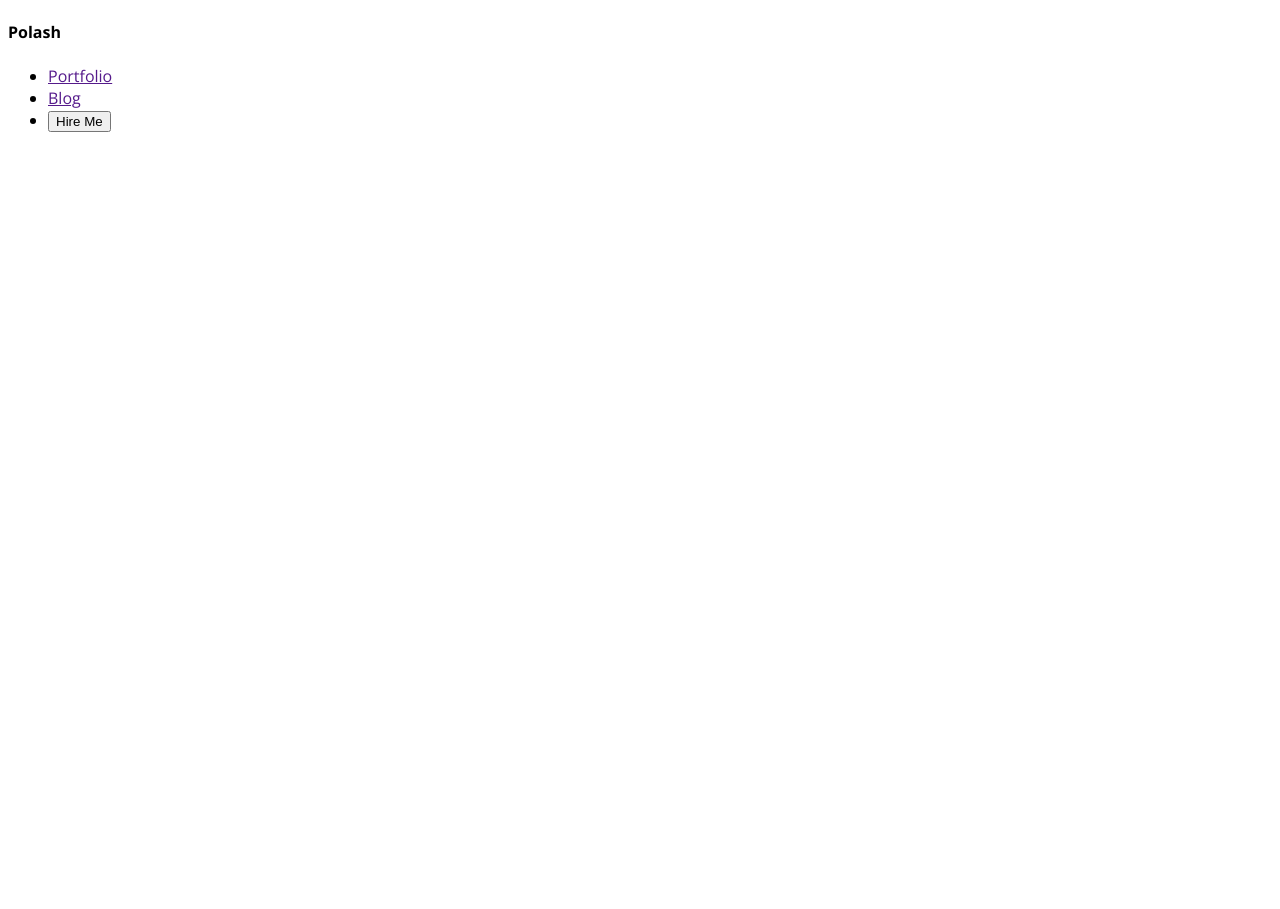
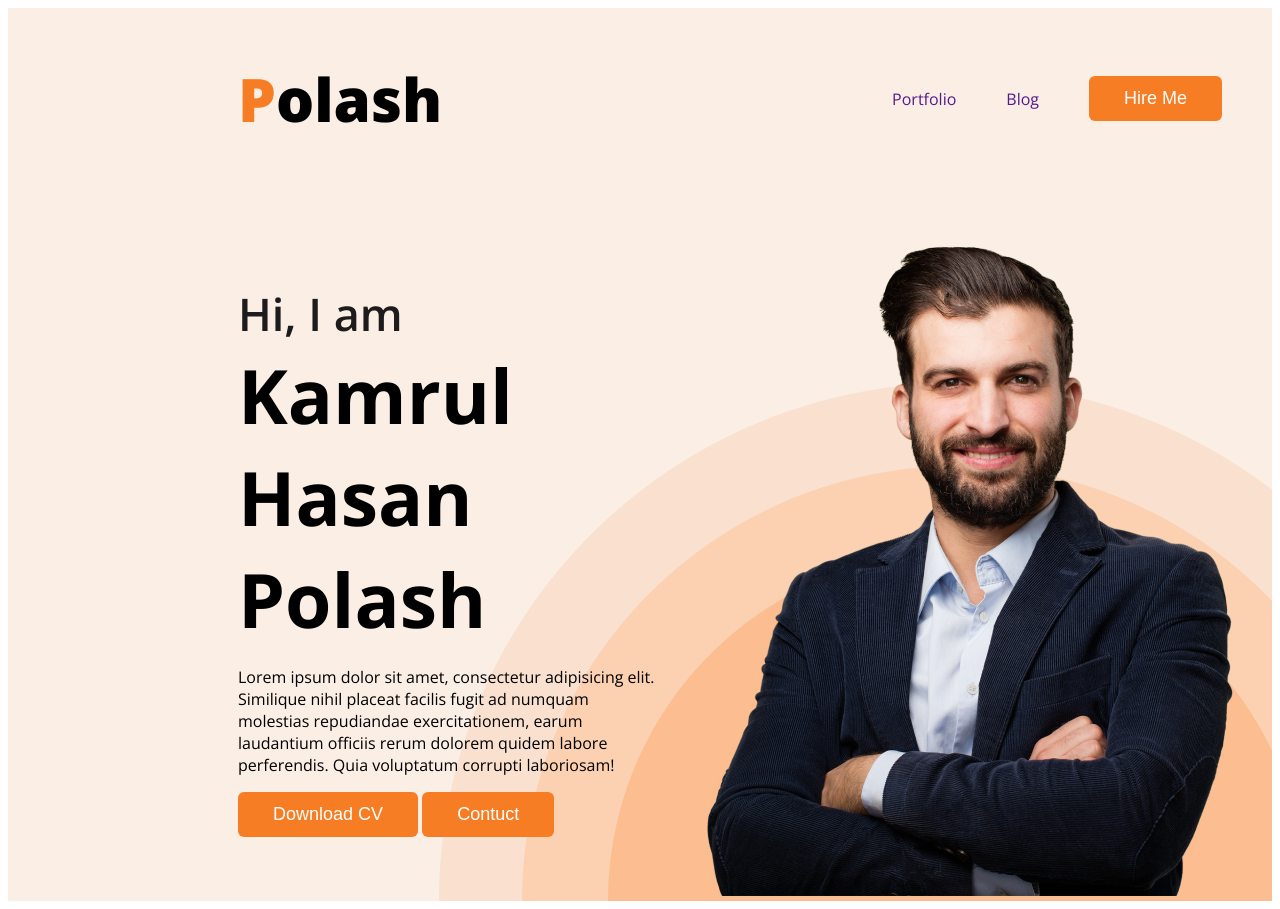
Before and after one commit to KamrulHasanPolash2023/Portfolio-webpage, a plain HTML site: page images/index.html in a window 1280 px wide. Before the commit the page ends 800 px from the top, so only its background shows below. Drawn offline with nearby package versions, Linux system fonts and the light colour scheme.

Commit message:
my portfolio nav and banner sec info added.

```diff
--- a/images/index.html
+++ b/images/index.html
@@ -10,16 +10,33 @@
     <link rel="stylesheet" href="style.css">
 </head>
 <body>
-    <header>
+    <header class="headersection">
             <nav>
-                <h4>Polash</h4>
+                <h1 class="polash"><span class="styleP">P</span>olash</h1>
                 <ul>
                     <li> <a href="">Portfolio </a></li>
                     <li> <a href="">Blog </a></li>
-                    <li> <button> Hire Me</button></li>
+                    <li> <button class="commonbutton"> Hire Me</button></li>
                 </ul>
             </nav>
+
+            <div class="bannersection">
+                <div class="gratings">
+                    <h4 class="gretting">Hi, I am</h4>
+                    <h1 class="myname">Kamrul Hasan Polash</h1>
+                    <p>Lorem ipsum dolor sit amet, consectetur adipisicing elit. Similique nihil placeat facilis fugit ad numquam molestias repudiandae exercitationem, earum laudantium officiis rerum dolorem quidem labore perferendis. Quia voluptatum corrupti laboriosam!</p>
+                    <button class="commonbutton"> Download CV</button>
+                    <button class="commonbutton">Contuct</button>
+                </div>
+
+                <div class="bannerimg">
+                    <img src="hardy.png" alt="Polash photo">
+                </div>
+
+            </div>
+
     </header>
+
         <main>
 
         </main>
--- a/images/style.css
+++ b/images/style.css
@@ -1,2 +1,75 @@
 body{font-family: 'Open Sans', sans-serif;
 }
+
+nav > ul {
+    display: flex;
+    align-items: center;
+
+}
+nav li{
+    list-style: none;
+    margin-right: 50px;
+
+}
+nav a{
+    text-decoration: none;
+}
+nav{
+    display:flex;
+    justify-content: space-between;
+    align-items: center;
+    margin-left: 230px;
+}
+.commonbutton{
+    font-size: 18px;
+    font-weight: 400;
+    color: white;
+    border:0px;
+    border-radius: 6px;
+    background: #f77d25;
+    padding: 12px 35px;
+}
+
+.styleP{
+    color:#f77d25;
+}
+
+.polash{
+    font-size: 60px;
+    font-style: normal;
+    font-weight: 800;
+}
+
+.headersection{
+    background-color: #faeee5;
+
+}
+
+
+.bannersection{
+    display: flex;
+    align-items: center;
+    justify-content: space-between;
+    padding: 30px 30px 0px 230px;
+    background-image:url('header_bg.png');
+    background-repeat: no-repeat;
+    background-position: bottom right;
+}
+
+.gretting{
+    font-family: Open Sans;
+    font-size: 45px;
+    font-style: normal;
+    font-weight: 600;
+    line-height: normal;
+    color:rgb(29, 27, 27);
+    margin: 0px;
+}
+
+.myname{
+    font-size: 75px;
+    font-style: normal;
+    font-weight: 700;
+    line-height: normal;
+    margin: 0px;
+}
```
